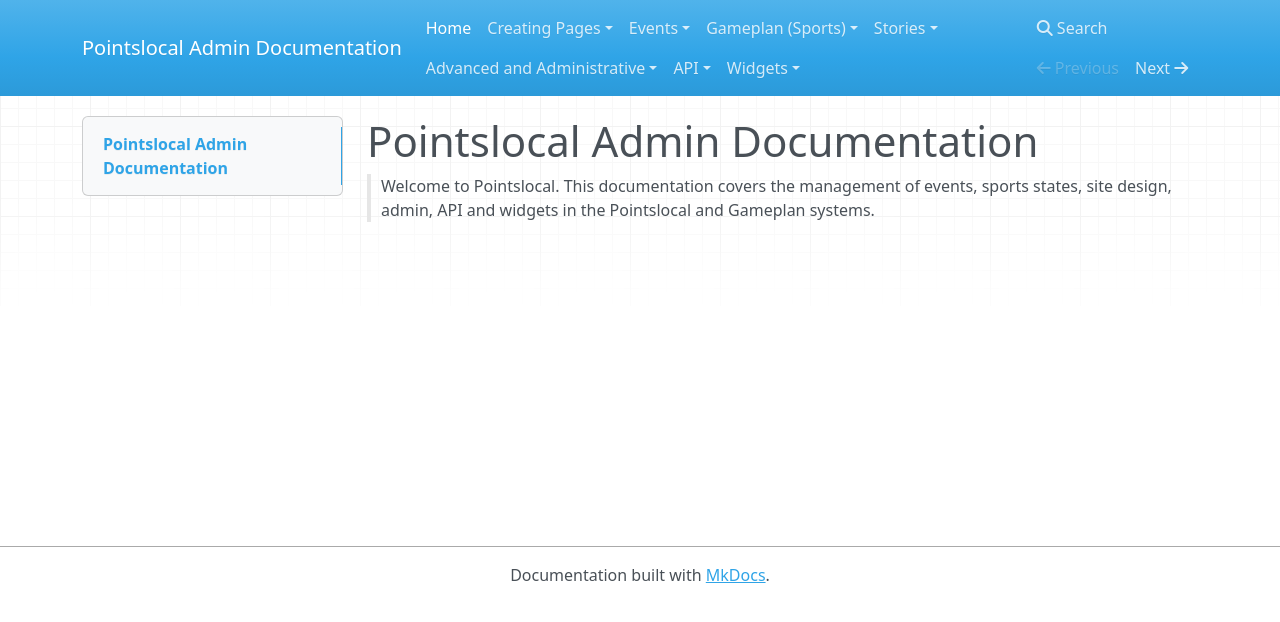
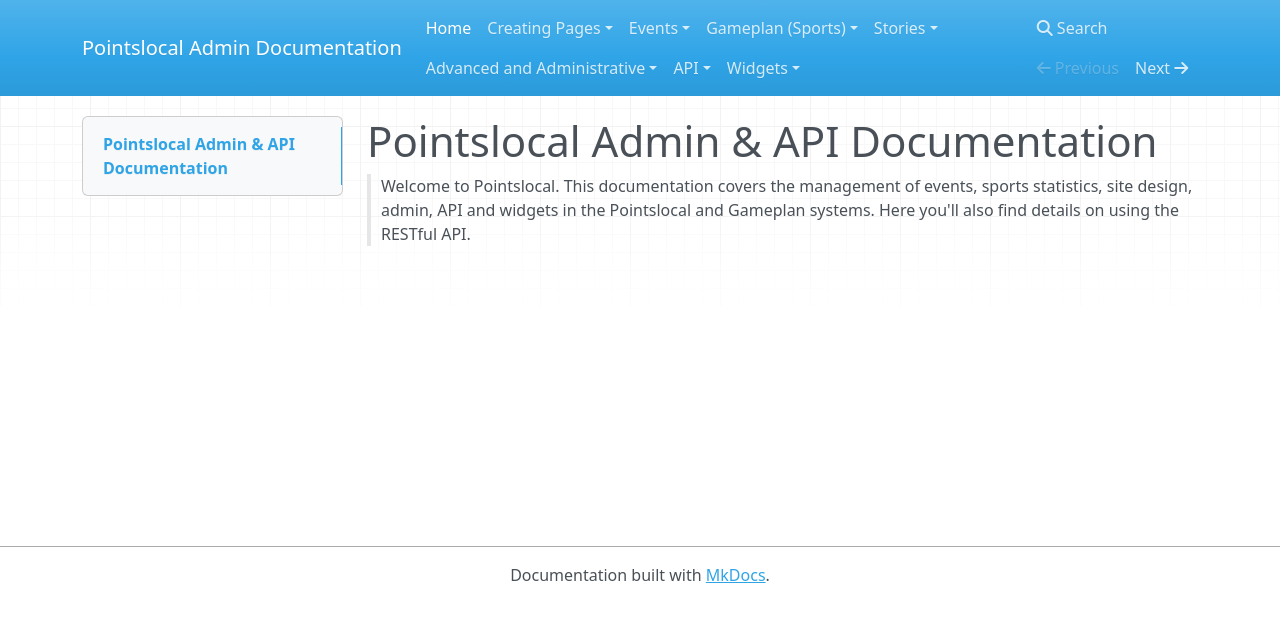
Before and after one commit to pointslocal/admin-docs, an MkDocs documentation site: the page built from docs/index.md, in a window 1280 px wide. Shown: the top 622 px of the page. Built offline with MkDocs 1.6.1, drawn with Linux system fonts in a browser that asks for light colours; nearby versions of some CDN libraries; old or Windows-style settings are respelled for this version of MkDocs.

Commit message:
adds some additional front page info

```diff
--- a/docs/index.md
+++ b/docs/index.md
@@ -1,3 +1,3 @@
-# Pointslocal Admin Documentation
+# Pointslocal Admin & API Documentation
 
-> Welcome to Pointslocal.  This documentation covers the management of events, sports states, site design, admin, API and widgets in the Pointslocal and Gameplan systems.
+> Welcome to Pointslocal.  This documentation covers the management of events, sports statistics, site design, admin, API and widgets in the Pointslocal and Gameplan systems.  Here you'll also find details on using the RESTful API.
```
